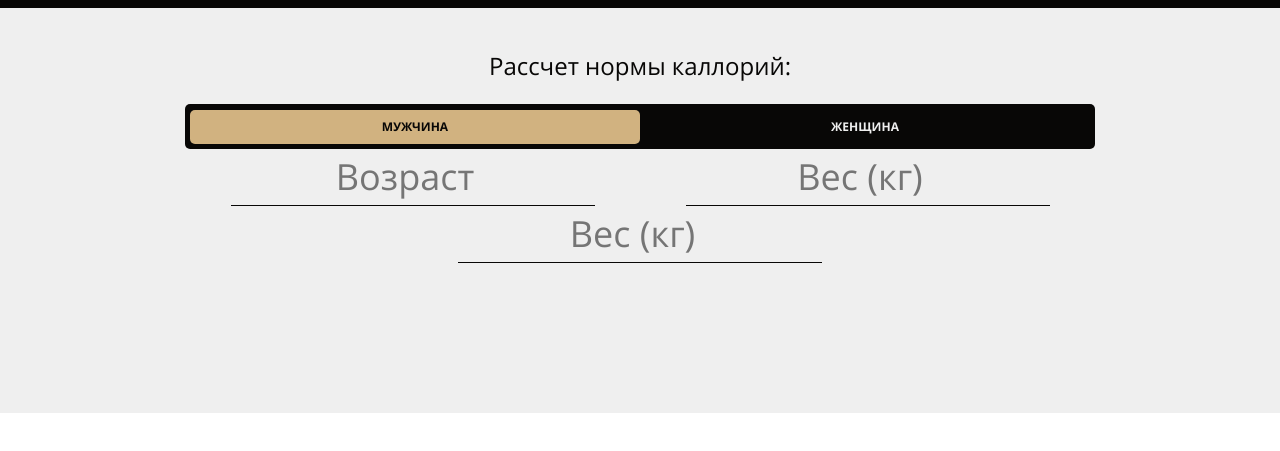
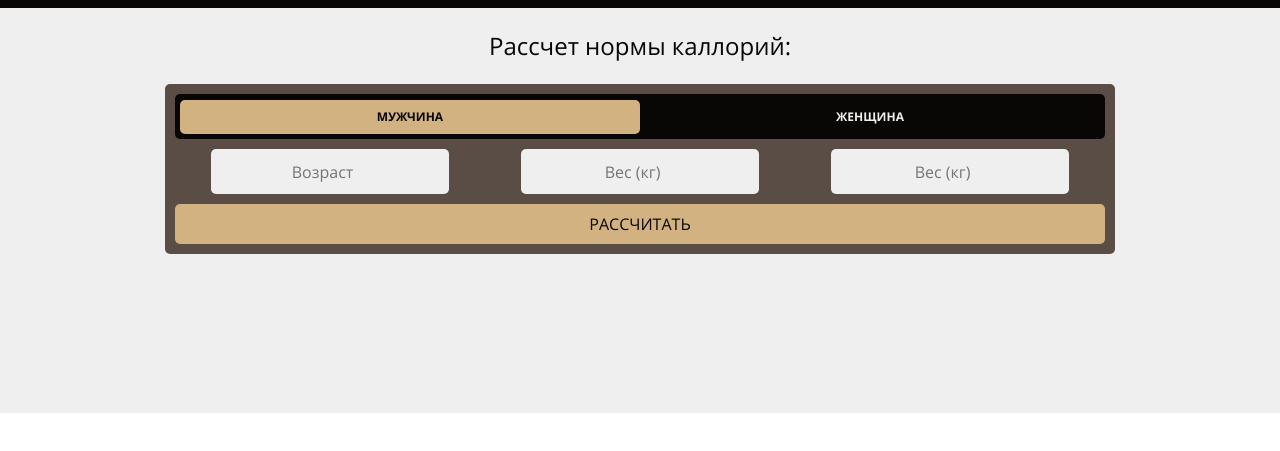
Before and after one commit to shikorin-jr/project, a website: page src/index.html in a window 1280 px wide. Shown: the part 87-538 px from the top of the page. Drawn offline with Linux system fonts and the light colour scheme.

Commit message:
insert forms

```diff
--- a/src/index.html
+++ b/src/index.html
@@ -62,10 +62,13 @@
                             <input id="radio-group__woman"  name="sex" type="radio" value="woman" />
                             <label for="radio-group__woman">Женщина</label>
                         </div>
+                        <div class="ccal-form__inform">
+                            <input name="age" type="number" placeholder="Возраст" required>
+                            <input name="weight" type="number" placeholder="Вес (кг)" required>
+                            <input name="weight" type="number" placeholder="Вес (кг)" required>
+                        </div>
 
-                        <input name="age" type="number" placeholder="Возраст" required>
-                        <input name="weight" type="number" placeholder="Вес (кг)" required>
-                        <input name="weight" type="number" placeholder="Вес (кг)" required>
+                        <button class="btn btn_submit">Рассчитать</button>
                     </form>
                 </div>
             </div>
--- a/src/scss/blocks/_buttons.scss
+++ b/src/scss/blocks/_buttons.scss
@@ -1,6 +1,5 @@
 .btn{
     border: none;
-    background-color: transparent;
     color: $main-color;
     padding: 7px;
     text-transform: uppercase;
@@ -8,9 +7,21 @@
     border-radius:5px;
     &_small{
         font-size: 12px;
+        background-color: transparent;
+        &:hover{
+            background-color: $main-color;
+            color: $second-color;
+        }
     }
-    &:hover{
+    &_submit{
+        width: 100%;
+        height: 40px;
         background-color: $main-color;
         color: $second-color;
+        margin-top: 10px;
+        font-weight: 400;
+        &:hover{
+            background-color: rgba($main-color, 0.8);
+        }
     }
 }
--- a/src/scss/blocks/_calc.scss
+++ b/src/scss/blocks/_calc.scss
@@ -4,6 +4,5 @@
     background-color: $third-color;
     &__calories{
         border-radius: 5px;
-        padding: 20px 20px 80px 20px;
     }
 }
--- a/src/scss/blocks/_forms.scss
+++ b/src/scss/blocks/_forms.scss
@@ -1,20 +1,23 @@
 .ccal-form{
-    display: flex;
-    justify-content: space-between;
-    flex-wrap: wrap;
     margin-top: 20px;
-    input{
-        border: none;
-        border-bottom: 1px solid $second-color;
+    background-color: $fourth-color;
+    border-radius: 5px;
+    padding: 10px;
+    min-height: 170px;
+    &__inform{
+        display: flex;
         margin-top: 10px;
-        background-color: transparent;
-        width: 40%;
-        font-size: 36px;
-        text-align: center;
-        margin: 0 auto;
-        &::placeholder{
-            font-size: 36px;
+        height: 45px;
+        input{
+            border: none;
+            border-radius: 5px;
+            padding: 10px;
+            background-color: $third-color;
             text-align: center;
+            margin: 0 auto;
+            &::placeholder{
+                text-align: center;
+            }
         }
     }
 }
```
Also changed, not shown: src/css/style.min.css.
